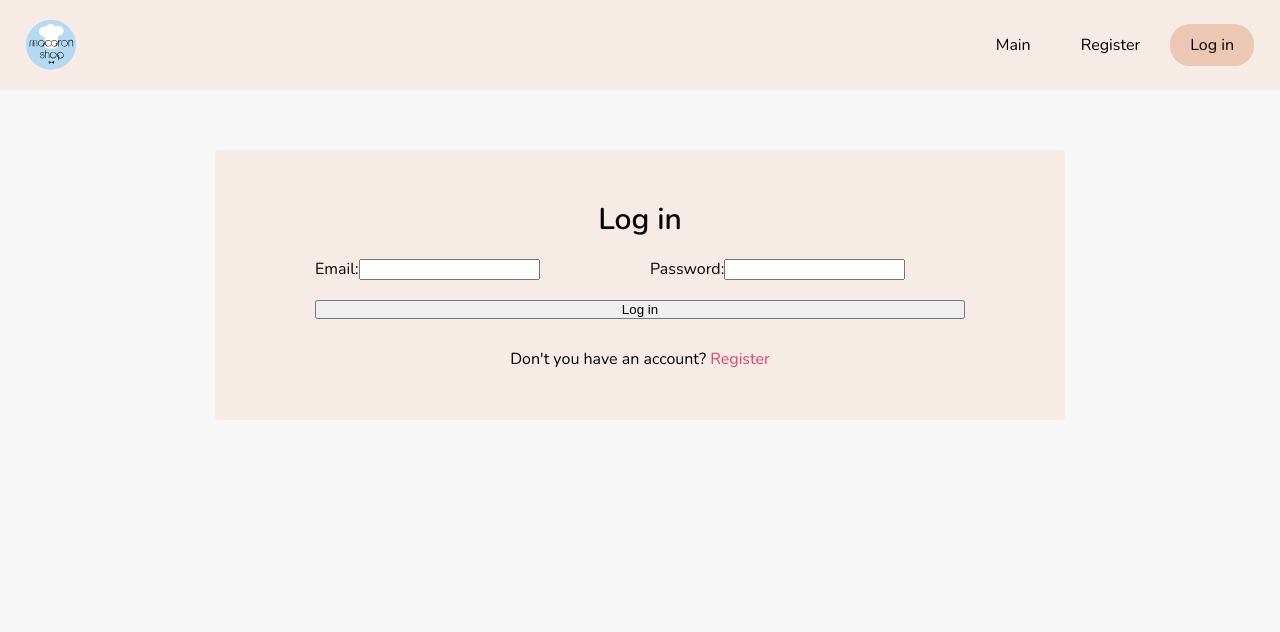
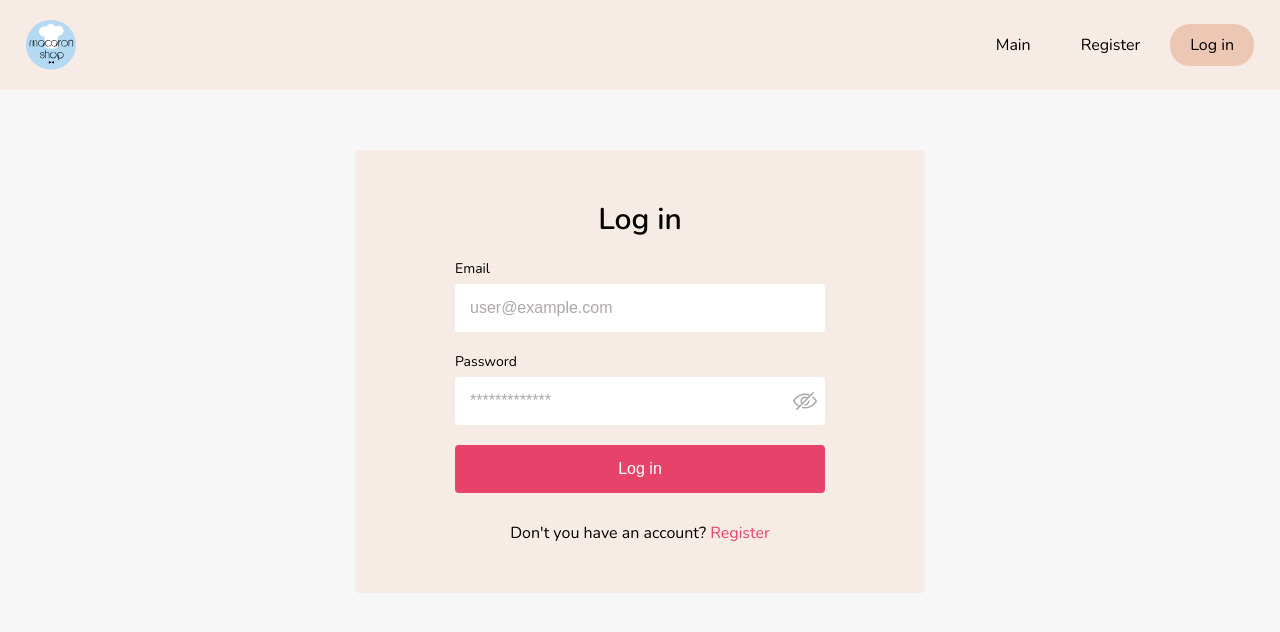
Before and after one commit to SwetlanaAng/ecommerce-app, a React (Vite) app: page /login in a window 1280 px wide. Shown: the top 632 px of the page. Built offline with nearby package versions, Linux system fonts and the light colour scheme.

Commit message:
feat: integrate Input and Button components and style login page

```diff
--- /dev/null
+++ b/src/pages/login/Login.css
@@ -0,0 +1,46 @@
+.login-page {
+    width: 100%;
+    max-width: 570px;
+    text-align: center;
+    margin: 0 auto;
+    background-color: var(--bg-color-light);
+    padding: 50px 100px;
+    border-radius: 4px;
+    .login-form {
+      display: flex;
+      flex-wrap: wrap;
+      gap: 20px;
+      flex-direction: column;
+      .form-group {
+        text-align: start;
+        .label {
+          font-weight: 400;
+          font-size: 14px;
+          width: 100%;
+        }
+      }
+      .submit-button {
+        width: 100%;
+      }
+    }
+    .auth-links {
+      padding-top: 30px;
+    }
+  }
+
+  @media (max-width: 768px) {
+    .login-page {
+      padding: 50px 100px;
+    }
+  }
+
+  @media (max-width: 480px) {
+    .login-page {
+      padding: 30px 20px;
+      .login-form {
+        .form-group {
+          width: 100%;
+        }
+      }
+    }
+  }
--- a/src/pages/login/Login.tsx
+++ b/src/pages/login/Login.tsx
@@ -3,6 +3,9 @@ import { Link, useNavigate } from 'react-router-dom';
 import { AppRouterPaths } from '../../routes/AppRouterPathsEnums';
 import { useAuth } from '../../features/auth/hooks/useAuth';
 import handleLogin from '../../services/handleLogin';
+import Input from '../../components/input/Input';
+import Button from '../../components/button/Button';
+import './Login.css';
 
 const Login: React.FC = () => {
   const navigate = useNavigate();
@@ -39,38 +42,40 @@ const Login: React.FC = () => {
   };
 
   return (
-    <div className="auth-page">
+    <div className="login-page">
       <h1>Log in</h1>
-      <form onSubmit={handleSubmit} className="auth-form">
+      <form onSubmit={handleSubmit} className="login-form">
         {error && <div className="error-message">{error}</div>}
 
-        <div className="form-group">
-          <label htmlFor="email">Email:</label>
-          <input
-            type="email"
-            id="email"
-            name="email"
-            value={formData.email}
-            onChange={handleChange}
-            required
-          />
-        </div>
+        <Input
+          labelText="Email"
+          name="email"
+          onChange={handleChange}
+          type="email"
+          placeholder="user@example.com"
+          value={formData.email}
+          required={true}
+          disabled={isLoading}
+        />
 
-        <div className="form-group">
-          <label htmlFor="password">Password:</label>
-          <input
-            type="password"
-            id="password"
-            name="password"
-            value={formData.password}
-            onChange={handleChange}
-            required
-          />
-        </div>
+        <Input
+          labelText="Password"
+          name="password"
+          type="password"
+          onChange={handleChange}
+          placeholder="*************"
+          value={formData.password}
+          required={true}
+          disabled={isLoading}
+          minLength={8}
+        />
 
-        <button type="submit" className="submit-button" disabled={isLoading}>
-          {isLoading ? 'Entering...' : 'Log in'}
-        </button>
+        <Button
+          className="submit-button"
+          disabled={isLoading}
+          type="submit"
+          children={isLoading ? 'Entering...' : 'Log in'}
+        />
       </form>
 
       <div className="auth-links">
```
